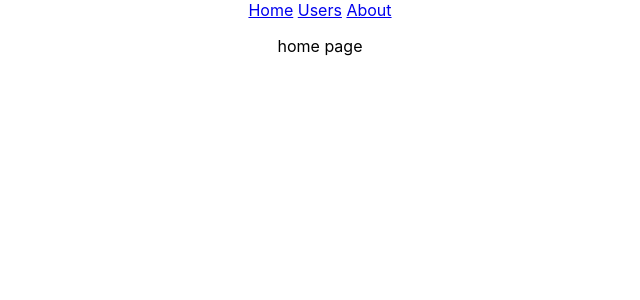
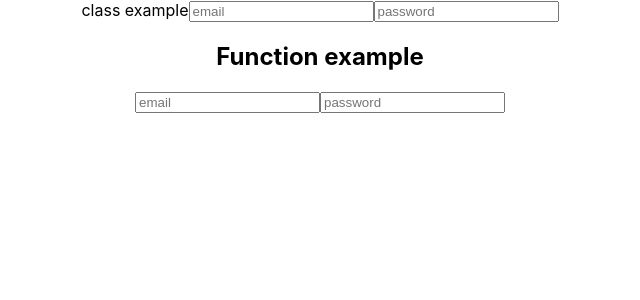
Before and after one commit to chaalia/react-hooks, a React (Create React App) app: page / in a window 1280 px wide. Shown: the top 300 px of the page, without its empty margins (320-960 px from the left). Built offline with nearby package versions, Linux system fonts and the light colour scheme.

Commit message:
useState

```diff
--- a/src/App.js
+++ b/src/App.js
@@ -1,31 +1,18 @@
 import './App.css';
-import {BrowserRouter,Route, Routes, Link} from "react-router-dom";
 import { Component } from 'react/cjs/react.production.min';
-import UsersPage from './pages/Userspages'
-import UserPage from './pages/Userpage';
+import { LoginFormC, LoginFormF } from './LoginForm';
 
-const HomePage = () => <p className="App">home page</p>
-const AboutPage = () => <p className="App">About page</p>
+
 
 class App extends Component {
 
   render() {
   return (
-    <BrowserRouter>
       <div className="App">
-        <Link to="/">Home</Link>{" "}
-        <Link to="/users">Users</Link>{" "}
-        <Link to="/about">About</Link>
+        <LoginFormC />
+        <LoginFormF />
 
-        <Routes>
-          <Route path="/" exact element={<HomePage/>} />
-          <Route path="/about" exact element={<AboutPage />} />
-          <Route path="users" exact element={<UsersPage />} />
-          <Route path="users/:id" exact element={<UserPage/>} />
-
-        </Routes>
       </div>
-    </BrowserRouter>
   );
 }
 }
--- a/src/Components/ViewUser.js
+++ b/src/Components/ViewUser.js
@@ -1,5 +1,3 @@
-
-
 export default function ViewUser(props) {
     return
         <div>
--- /dev/null
+++ b/src/LoginForm.js
@@ -0,0 +1,56 @@
+import React from "react";
+import { Component } from "react";
+
+export class LoginFormC extends Component {
+
+   state = {
+        email: 'rejeb@gmail.com'
+    };
+    handleEmail = (e) => {
+        this.setState({
+            email: e.target.value
+        });
+    }
+
+    handlePassword = (e) => {
+        this.setState({
+            email: e.target.value
+        });
+    }
+
+    render(){
+        return (
+        <div>
+            class example
+
+            <input name={this.state.email} onChange={this.handleEmail} placeholder='email' />
+            <input name={this.state.email} onChange={this.handlePassword} placeholder='password' />
+
+        </div>
+        )
+    }
+}
+
+
+export function LoginFormF (){
+    const [email, setEmail, password, setPassword] = React.useState('')
+
+    function handleEmail(e){
+        setEmail(e.target.value)
+
+    }
+
+    function handlePassword(e){
+        setPassword(e.target.value)
+
+    }
+    return (
+        <div>
+               <h2> Function example </h2>
+            <input name={email} onChange={handleEmail} placeholder='email' />
+            <input name={password} onChange={handlePassword} placeholder='password' />
+
+
+        </div>
+    )
+}
```
